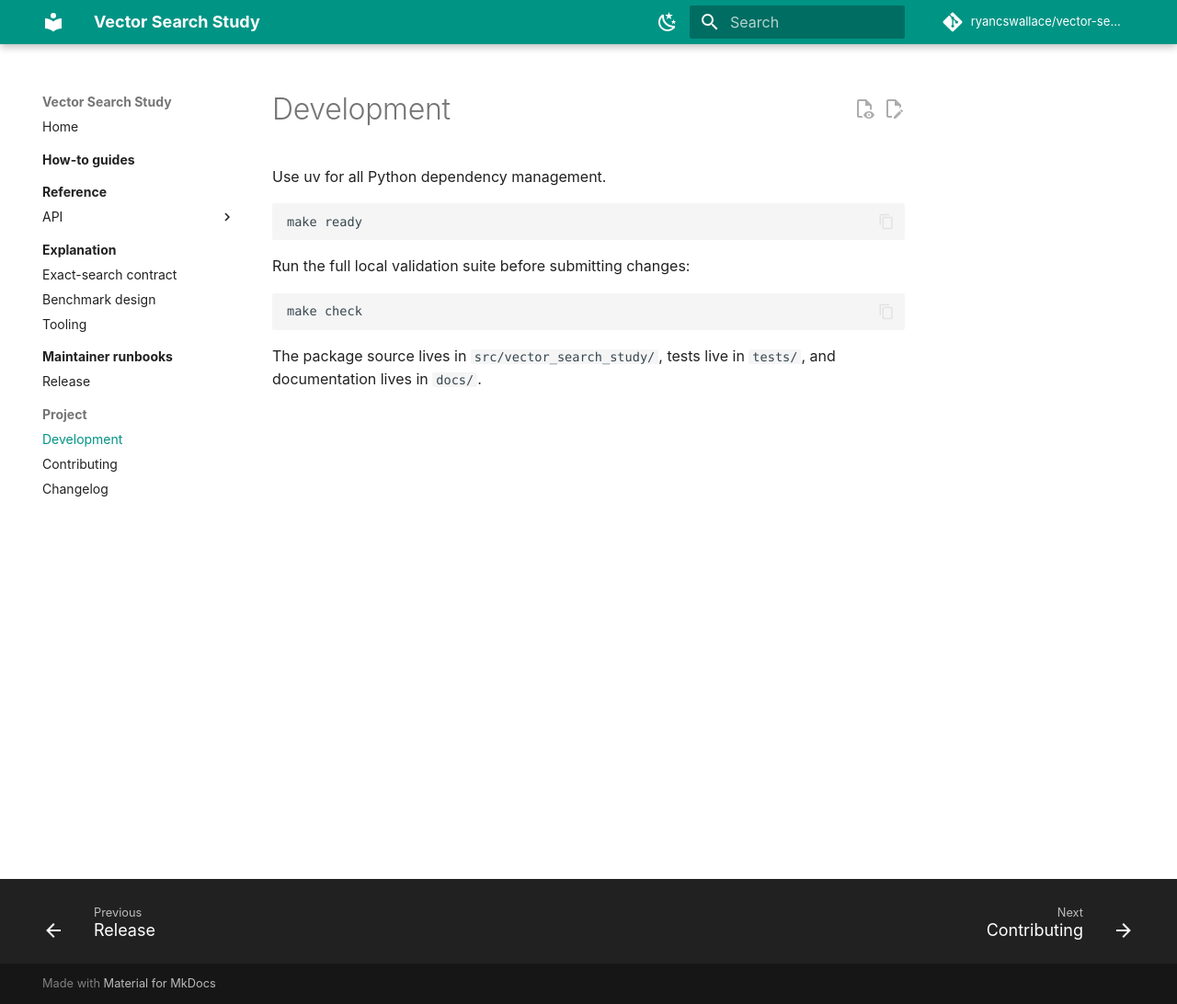
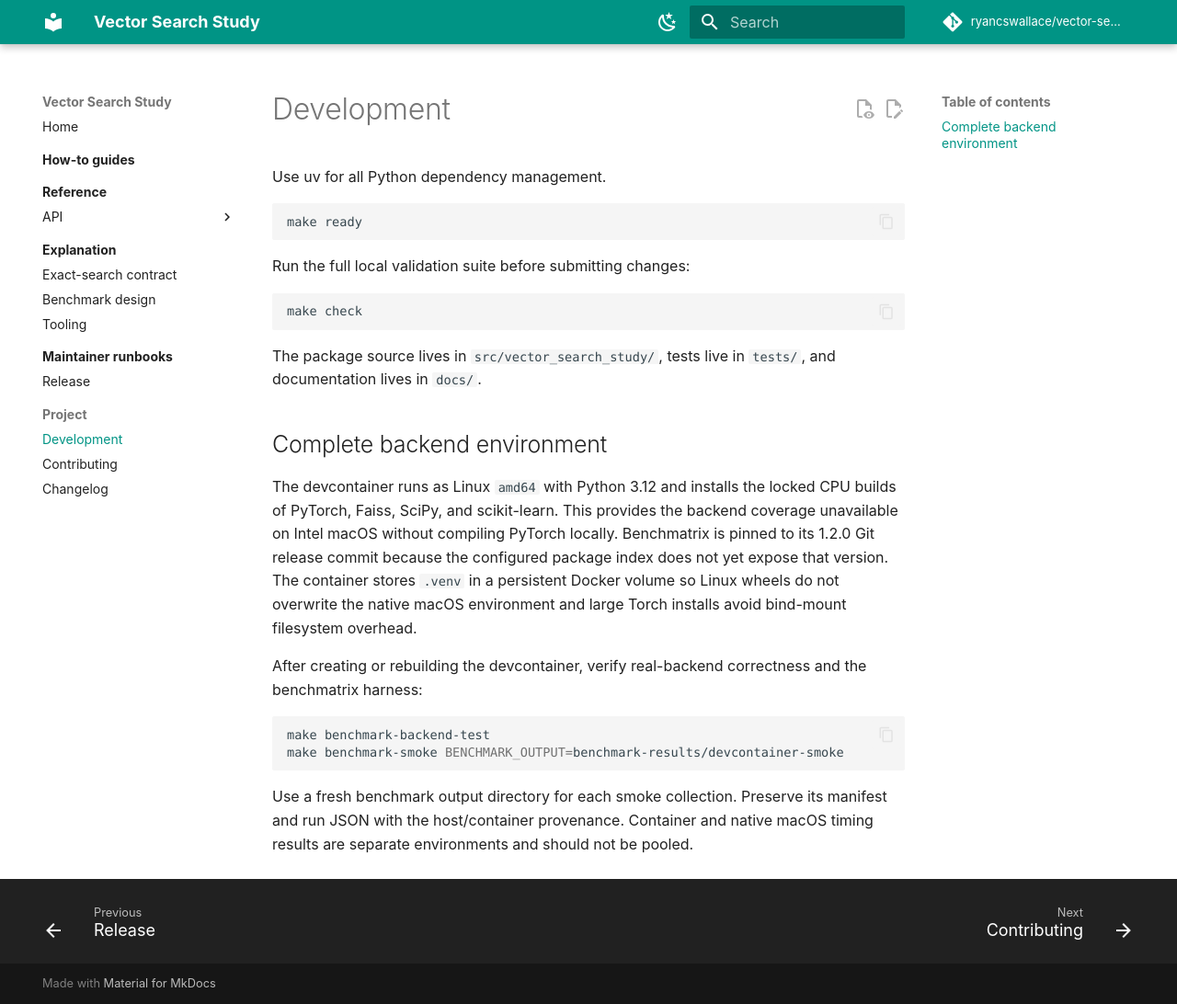
Before and after one commit to ryancswallace/vector-search-study, an MkDocs documentation site: the page built from docs/project/development.md, in a window 1280 px wide and 1092 px high. Shown: the whole window at 92% size. Built offline with MkDocs 1.6.1 and Material for MkDocs 9.7.7, drawn with Linux system fonts in a browser that asks for light colours; comment, search, counter and statistics services are not loaded.

Commit message:
build(devcontainer): support complete CPU backend suite

````diff
--- a/docs/project/development.md
+++ b/docs/project/development.md
@@ -14,3 +14,26 @@ make check
 
 The package source lives in `src/vector_search_study/`, tests live in `tests/`,
 and documentation lives in `docs/`.
+
+## Complete backend environment
+
+The devcontainer runs as Linux `amd64` with Python 3.12 and installs the locked
+CPU builds of PyTorch, Faiss, SciPy, and scikit-learn. This provides the backend
+coverage unavailable on Intel macOS without compiling PyTorch locally.
+Benchmatrix is pinned to its 1.2.0 Git release commit because the configured
+package index does not yet expose that version.
+The container stores `.venv` in a persistent Docker volume so Linux wheels do
+not overwrite the native macOS environment and large Torch installs avoid
+bind-mount filesystem overhead.
+
+After creating or rebuilding the devcontainer, verify real-backend correctness
+and the benchmatrix harness:
+
+```bash
+make benchmark-backend-test
+make benchmark-smoke BENCHMARK_OUTPUT=benchmark-results/devcontainer-smoke
+```
+
+Use a fresh benchmark output directory for each smoke collection. Preserve its
+manifest and run JSON with the host/container provenance. Container and native
+macOS timing results are separate environments and should not be pooled.
````
Also changed, not shown: .devcontainer/README.md (+29 -5 lines), 4 other files.
